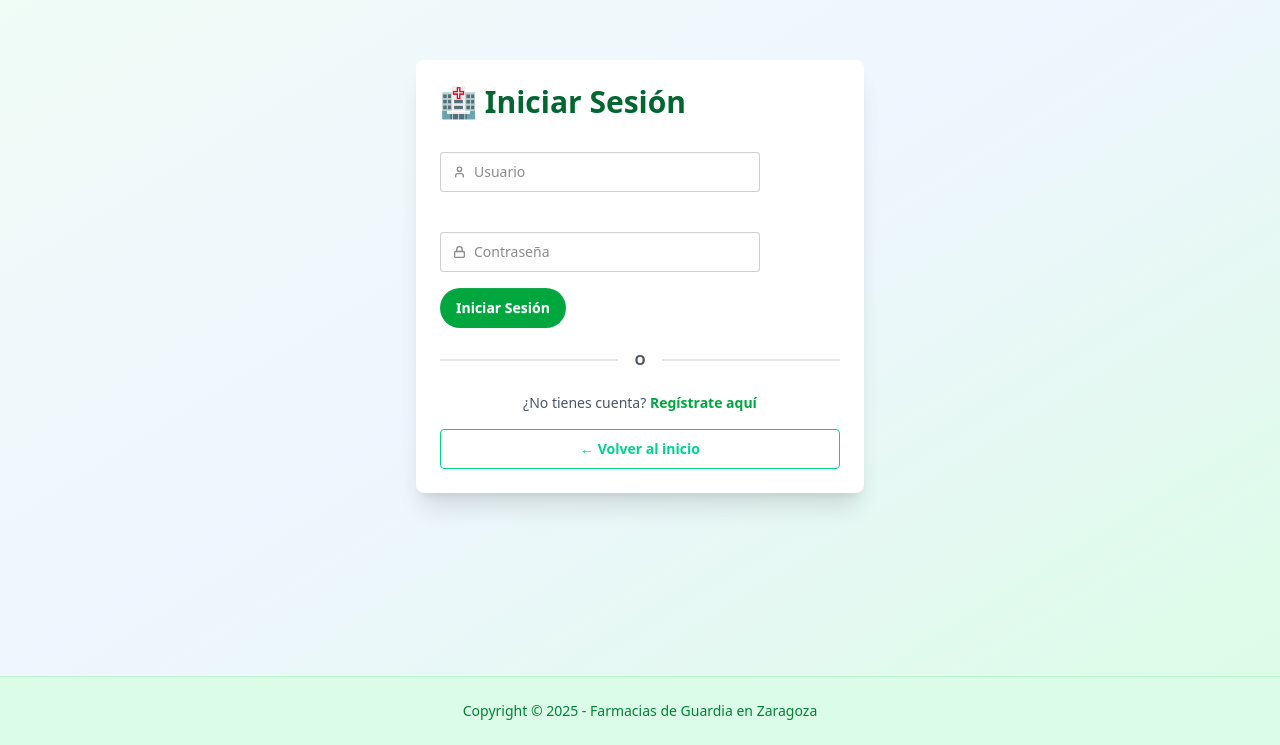
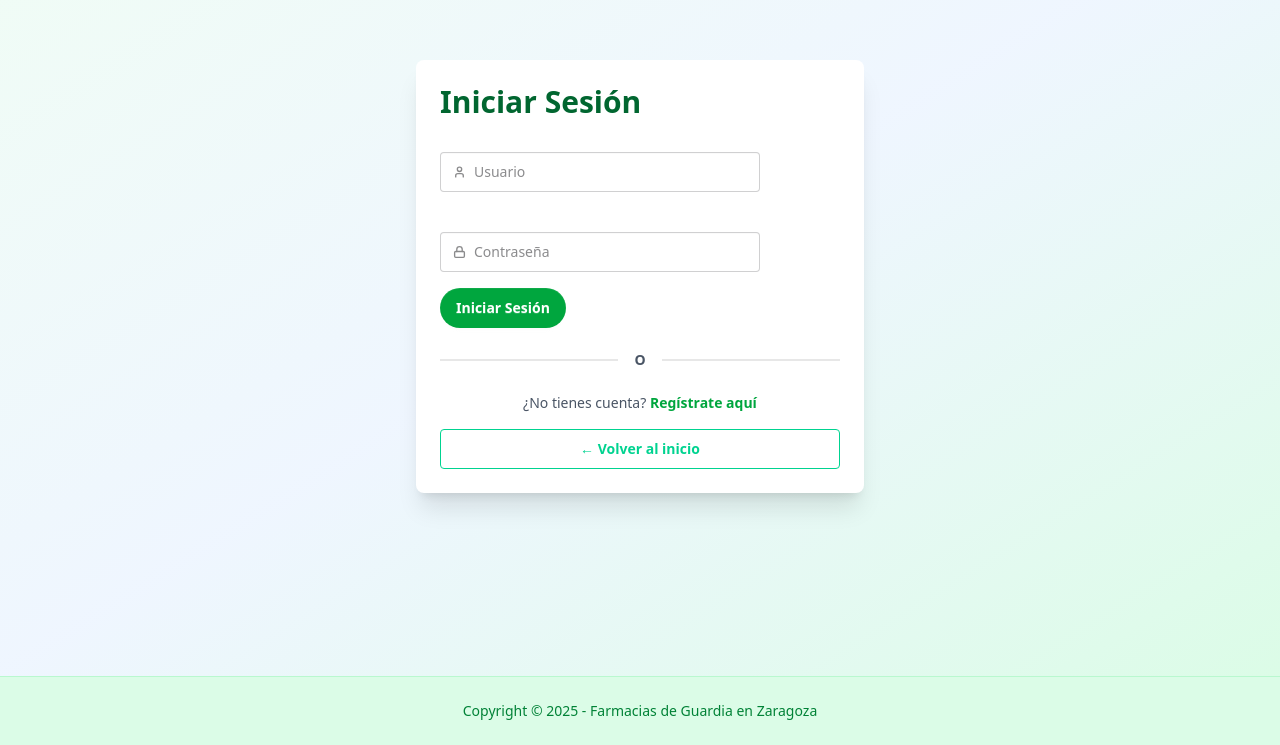
Before and after one commit to KiRZeN24/FarmaZGZ-frontend, a Next.js app: page /login in a window 1280 px wide. Shown: the part 124-869 px from the top of the page. Built offline with nearby package versions, Linux system fonts and the light colour scheme; no server answers.

Commit message:
refactor: remove icon from login button

```diff
--- a/src/app/login/page.tsx
+++ b/src/app/login/page.tsx
@@ -29,7 +29,7 @@ export default function LoginPage() {
       <div className="card w-full max-w-md bg-white shadow-xl">
         <div className="card-body">
           <h2 className="card-title text-3xl font-bold text-center text-green-800 mb-6">
-            🏥 Iniciar Sesión
+            Iniciar Sesión
           </h2>
 
           {error && (
```
